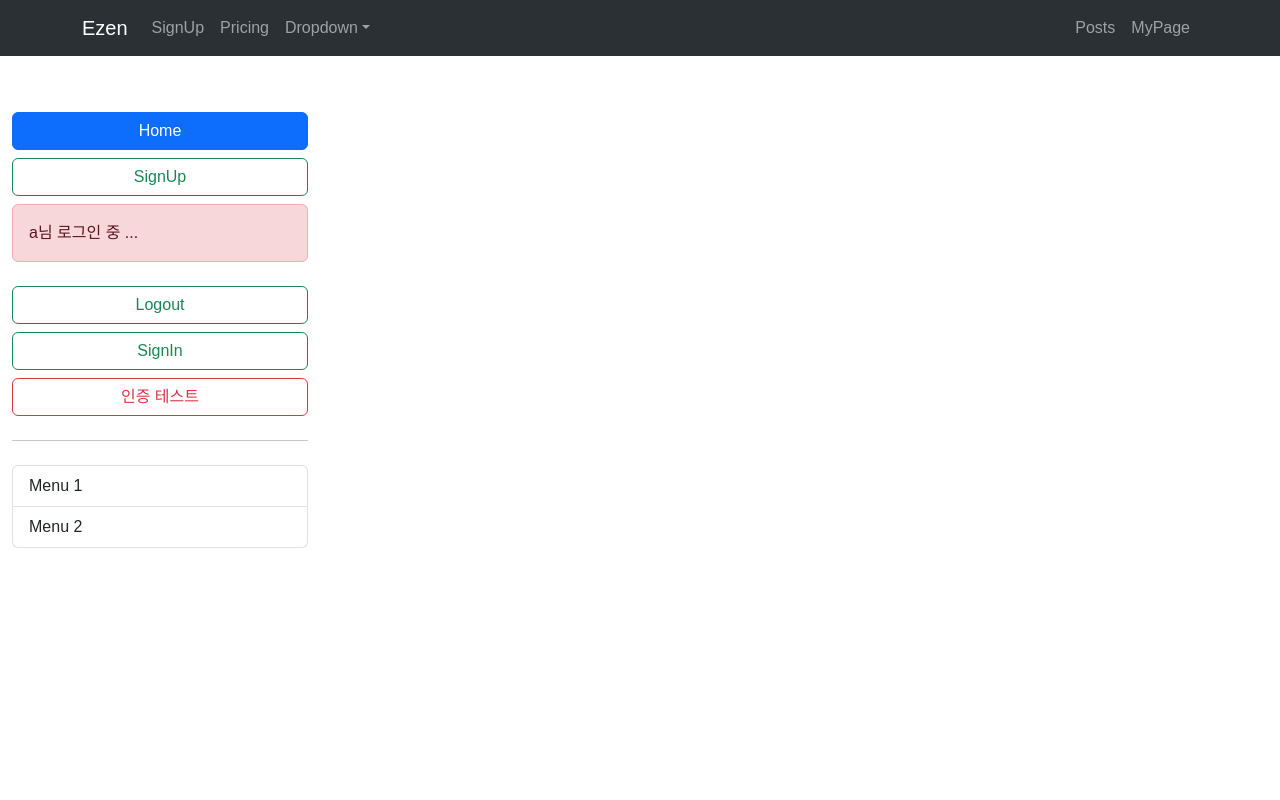
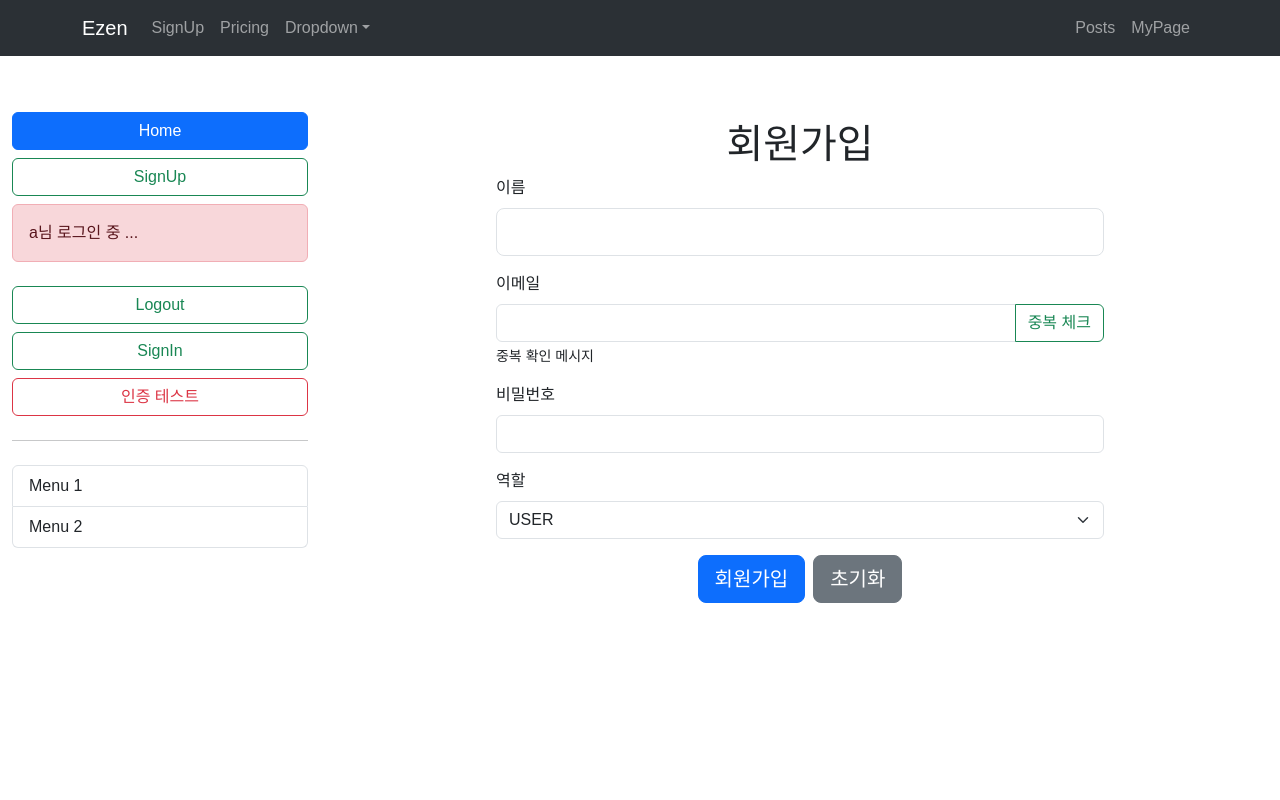
Before and after one commit to bbwest0709/node-best, a React (Vite) app in the folder best-app/: page /signup in a window 1280 px wide. Shown: the top 800 px of the page. Built offline with nearby package versions, Linux system fonts and the light colour scheme; a web font is replaced by a local one.

Commit message:
회원가입 폼 및 App.tsx 연결

```diff
--- a/best-app/src/App.tsx
+++ b/best-app/src/App.tsx
@@ -8,6 +8,7 @@ import { Col, Row } from 'react-bootstrap'
 import PostApp from "./pages/PostApp"
 import PostView from './components/posts/PostView'
 import PostEdit from './components/posts/PostEdit'
+import SignUpForm from './components/users/SignUpForm'
 
 function App() {
   return (
@@ -28,6 +29,7 @@ function App() {
               <Route path="/posts" element={<PostApp />} />
               <Route path="/posts/:id" element={<PostView />} />
               <Route path="/posts/edit/:id" element={<PostEdit />} />
+              <Route path="/signup" element={<SignUpForm />} />
             </Routes>
           </Col>
         </Row>
--- a/best-app/src/components/posts/PostList.tsx
+++ b/best-app/src/components/posts/PostList.tsx
@@ -15,7 +15,7 @@ const PostList: React.FC = () => {
     };
 
     useEffect(() => {
-        fetchPostList(page);
+        fetchPostList();
     }, [page])
 
     const pageBlock = 5;
--- /dev/null
+++ b/best-app/src/components/users/SignUpForm.tsx
@@ -0,0 +1,51 @@
+import React from 'react'
+
+const SignUpForm: React.FC = () => {
+    return (
+
+        <div className="container py-4">
+            <h1 className="text-center">회원가입</h1>
+
+            <form>
+                {/* 이름 */}
+                <div className="mb-3 col-12 col-md-8 offset-md-2">
+                    <label className="form-label fw-bold">이름</label>
+                    <input className="form-control form-control-lg" name="name" />
+                </div>
+
+                {/* 이메일 */}
+                <div className="mb-3 col-12 col-md-8 offset-md-2">
+                    <label className="form-label fw-bold">이메일</label>
+                    <div className="input-group">
+                        <input className="form-control" name="email" />
+                        <button type="button" className="btn btn-outline-success">중복 체크</button>
+                    </div>
+                    <div className="mt-1 small">중복 확인 메시지</div>
+                </div>
+
+                {/* 비밀번호 */}
+                <div className="mb-3 col-12 col-md-8 offset-md-2">
+                    <label className="form-label fw-bold">비밀번호</label>
+                    <input className="form-control" type="password" name="passwd" />
+                </div>
+
+                {/* 역할 */}
+                <div className="mb-3 col-12 col-md-8 offset-md-2">
+                    <label className="form-label fw-bold">역할</label>
+                    <select className="form-select" name="role">
+                        <option value="USER">USER</option>
+                        <option value="ADMIN">ADMIN</option>
+                    </select>
+                </div>
+
+                {/* 버튼 */}
+                <div className="text-center">
+                    <button className="btn btn-primary btn-lg me-2" type="submit">회원가입</button>
+                    <button className="btn btn-secondary btn-lg" type="button">초기화</button>
+                </div>
+            </form>
+        </div>
+    )
+}
+
+export default SignUpForm
```
Also changed, not shown: 1 other file (tests, documents, lock files or other folders).
